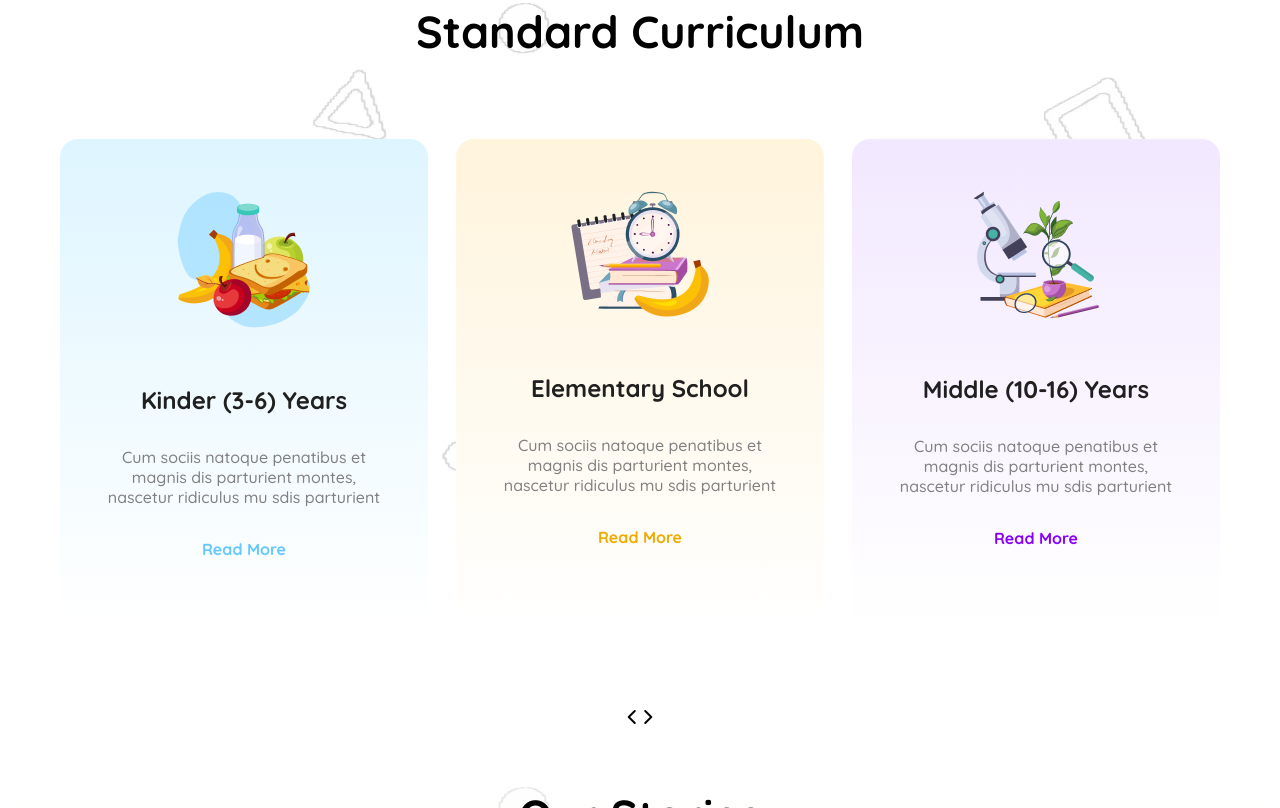
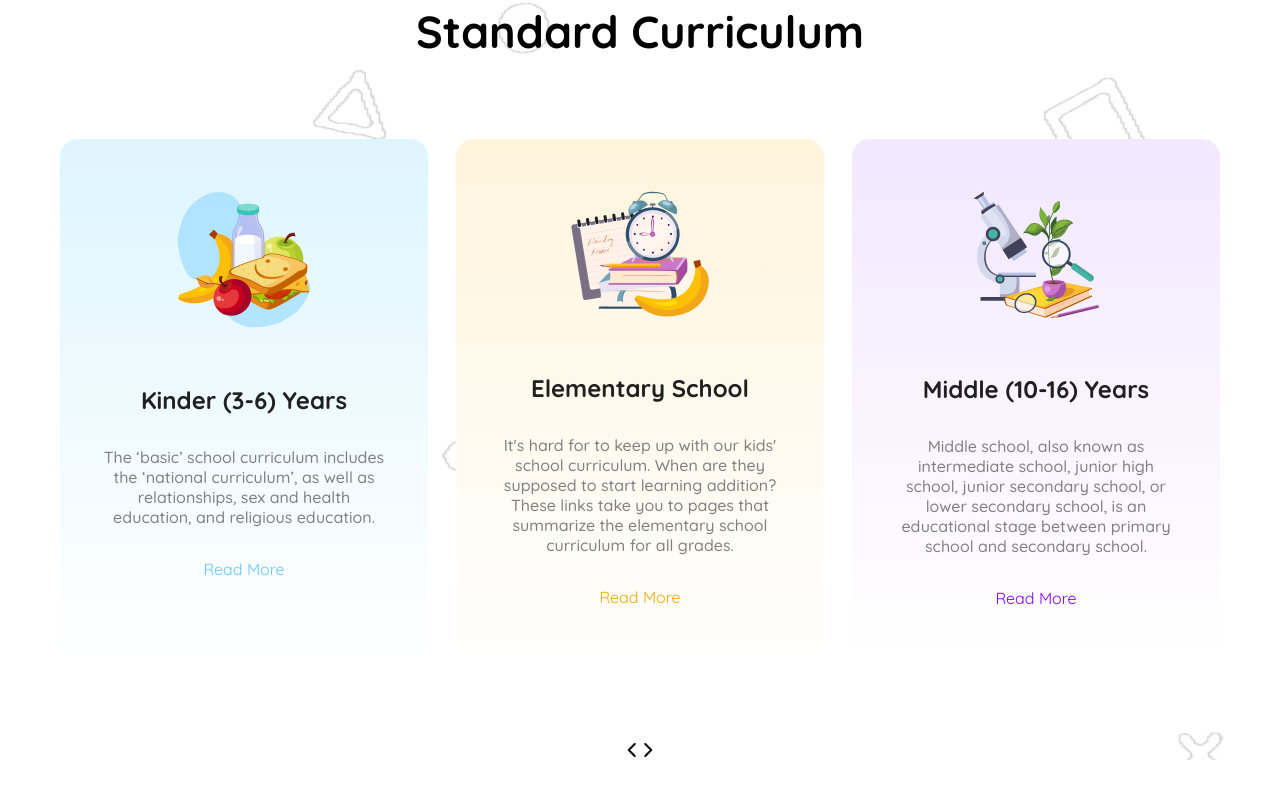
Before and after one commit to Biplob48/kids-school-website, a plain HTML site: page index.html in a window 1280 px wide. Shown: the part 852-1660 px from the top of the page. Drawn offline with Linux system fonts and the light colour scheme.

Commit message:
added reference links on navbar banner and all sections

```diff
--- a/index.html
+++ b/index.html
@@ -21,23 +21,23 @@
         </div>
         <ul class="flex">
           <li class="nav-home">
-            <a class="active" href="#"
+            <a href="https://bachabd.com/"
               ><span style="color: rgba(254, 163, 1, 1)">Home</span></a
             >
           </li>
           <li class="font-primary">
-            <a href=""
+            <a href="https://bachabd.com/about/"
               ><span style="color: rgba(1, 172, 253, 1)">About</span></a
             >
           </li>
           <li class="font-primary">
-            <a href=""><span style="color: #05d4df">Facilities</span></a>
+            <a href="https://bachabd.com/academics/"><span style="color: #05d4df">Facilities</span></a>
           </li>
           <li class="font-primary">
-            <a href=""><span style="color: #5d58ef">Admission</span></a>
+            <a href="https://bachabd.com/admission/"><span style="color: #5d58ef">Admission</span></a>
           </li>
         </ul>
-        <a href=""><button class="nav-btn">Contact</button></a>
+        <a href="https://www.google.com/maps/place/Bacha+English+Medium+School/@23.7621911,90.3839046,17z/data=!3m1!4b1!4m6!3m5!1s0x3755b8a785914d8d:0xbe0b7370c2382e7f!8m2!3d23.7621862!4d90.3864795!16s%2Fg%2F1hm28z0pd?entry=tts&shorturl=1"><button class="nav-btn">Contact</button></a>
         <input type="checkbox" id="check" />
         <label for="check" class="checkbtn">
           <i class="fa-solid fa-bars"></i>
@@ -59,7 +59,7 @@
               With the courage, Confidence, Creativity and Compassion to make
               their Unique Contribution in a Diverse and Dynamic World.
             </p>
-            <button class="banner-btn">Enroll Now</button>
+            <a href="https://bachabd.com/admission/"><button class="banner-btn">Enroll Now</button></a>
           </div>
           <img
             class="banner-img"
@@ -78,28 +78,26 @@
           <div class="card1">
             <img src="./assets/kinder.png" alt="" class="card-image">
             <h2 class="card-title">Kinder (3-6) Years</h2>
-            <h4 class="card-description">Cum sociis natoque penatibus et magnis
-              dis parturient montes, nascetur ridiculus
-              mu sdis parturient</h4>
-            <p>Read More</p>
+            <h4 class="card-description">The ‘basic’ school curriculum includes the ‘national curriculum’, as well as relationships, sex and health education, and religious education.</h4>
+            <a href="https://www.gov.uk/browse/education/school-life">Read More</a>
+
           </div>
           <div class="card2">
             <img src="./assets/elementary.png" alt="" class="card-image">
             <h2 class="card-title">Elementary School</h2>
-            <h4 class="card-description">Cum sociis natoque penatibus et magnis
-              dis parturient montes, nascetur ridiculus
-              mu sdis parturient</h4>
-            <p>Read More</p>
+            <h4 class="card-description">It's hard for to keep up with our kids' school curriculum. When are they supposed to start learning addition?
+              These links take you to pages that summarize the elementary school curriculum for all grades.
+            </h4>
+              <a href="https://www.k5learning.com/elementary-school-curriculum?form=MG0AV3">Read More</a>
           </div>
           <div class="card3">
             <img src="./assets/middle.png" alt="" class="card-image">
             <h2 class="card-title">Middle (10-16) Years</h2>
-            <h4 class="card-description">Cum sociis natoque penatibus et magnis
-              dis parturient montes, nascetur ridiculus
-              mu sdis parturient</h4>
-            <p class="paragraph">Read More</p>
+            <h4 class="card-description">Middle school, also known as intermediate school, junior high school, junior secondary school, or lower secondary school, is an educational stage between primary school and secondary school.</h4>
+            <a href="https://en.wikipedia.org/wiki/Middle_school#United_States">Read More</a>
           </div>
         </div>
+
         <div class="curriculum-icon">
           <div class="arrows">
             <i class="fa-solid fa-chevron-left"></i>
--- a/styles/school.css
+++ b/styles/school.css
@@ -55,7 +55,6 @@ nav ul {
   list-style: none;
   gap: 32px;
 }
-
 nav {
   align-items: center;
   justify-content: space-between;
@@ -85,7 +84,7 @@ nav {
   border: none;
 }
 
-nav li a {
+nav li a{
   text-decoration: none;
 }
 
@@ -195,19 +194,22 @@ hr {
   border-radius: 18px;
 }
 
-p {
+.card-container>a {
   font-weight: 700;
   font-size: 1rem;
 }
 
-.card1 > p {
+.card1 > a {
   color: #64c8ff;
+  text-decoration: none;
 }
-.card2 > p {
+.card2 > a {
   color: #f0aa00;
+  text-decoration: none;
 }
-.card3 > p {
+.card3 > a {
   color: #8700ff;
+  text-decoration: none;
 }
 
 .curriculum-icon {
```
